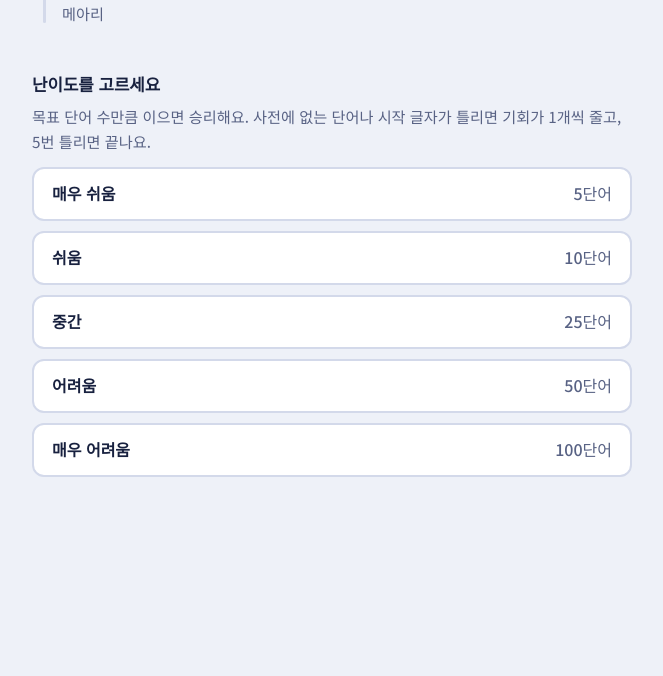
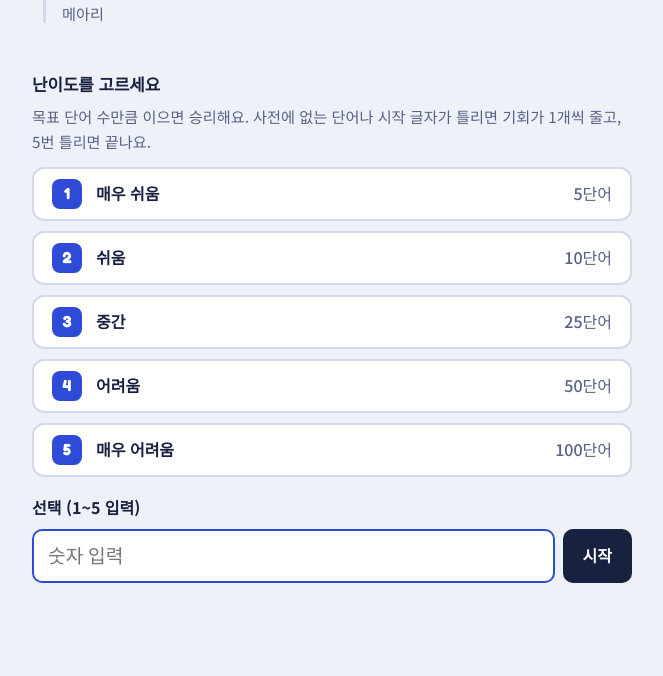
Before and after one commit to youredoinbadlad/player-vs-computer-word-chain-game, a Flask app: page / in a window 1280 px wide. Shown: the part 404-1080 px from the top of the page, without its empty margins (308-971 px from the left). Before the commit the page ends 881 px from the top, so only its background shows below. Run offline with Flask 3, Linux system fonts and the light colour scheme; parts of the project's set-up code (start-up, migrations or seed data) failed here and were passed over.

Commit message:
Refactor level selection UI and input handling

```diff
--- a/templates/index.html
+++ b/templates/index.html
@@ -50,11 +50,13 @@ h1{margin:0;font-size:2.1rem;font-weight:800;letter-spacing:-.02em;line-height:1
 h2{margin:0;font-size:1.05rem;font-weight:700}
 .rule{margin:6px 0 0;color:var(--muted);font-size:.95rem}
 .levels{display:grid;gap:10px;margin:14px 0 0;padding:0;list-style:none}
-.level{width:100%;display:flex;justify-content:space-between;align-items:center;min-height:54px;padding:12px 18px;
-  border:2px solid var(--line);border-radius:12px;background:var(--surface);font-weight:700;cursor:pointer;text-align:left}
-.level:hover{border-color:var(--cobalt)}
-.level .count{color:var(--muted);font-weight:500}
-.level:disabled{opacity:.6;cursor:wait}
+.level{display:flex;align-items:center;gap:14px;min-height:50px;padding:10px 18px;
+  border:2px solid var(--line);border-radius:12px;background:var(--surface);font-weight:700}
+.level .num{display:grid;place-items:center;flex:none;width:30px;height:30px;border-radius:8px;
+  background:var(--cobalt);color:#fff;font-family:var(--latin);font-weight:700}
+.level .count{margin-left:auto;color:var(--muted);font-weight:500}
+.pick{margin-top:18px}
+.pick label{display:block;margin-bottom:8px;font-weight:700}
 #start-msg{min-height:1.6em;margin:12px 0 0;color:var(--err);font-weight:500}
 
 /* ----- 게임 화면 ----- */
@@ -77,11 +79,11 @@ h2{margin:0;font-size:1.05rem;font-weight:700}
 .row{display:flex;gap:8px}
 .need{flex:none;display:grid;place-items:center;width:54px;height:54px;border-radius:10px;background:var(--cobalt);color:#fff;
   font-family:var(--latin);font-weight:700;font-size:1.7rem}
-#word{flex:1;min-width:0;height:54px;padding:0 14px;border:2px solid var(--line);border-radius:10px;background:var(--surface);
+#word,#level-input{flex:1;min-width:0;height:54px;padding:0 14px;border:2px solid var(--line);border-radius:10px;background:var(--surface);
   font-family:var(--latin);font-weight:500;font-size:1.2rem}
-#word:focus{border-color:var(--cobalt);outline:none}
+#word:focus,#level-input:focus{border-color:var(--cobalt);outline:none}
 .send{flex:none;height:54px;padding:0 20px;border:0;border-radius:10px;background:var(--ink);color:#fff;font-weight:700;cursor:pointer}
-.send:disabled,#word:disabled{opacity:.6;cursor:wait}
+.send:disabled,#word:disabled,#level-input:disabled{opacity:.6;cursor:wait}
 
 /* ----- 결과 ----- */
 .end{background:var(--surface);border:2px solid var(--line);border-radius:16px;padding:20px;margin:6px 0 24px}
@@ -111,6 +113,14 @@ kbd{font-family:var(--latin);font-weight:700;background:var(--bg);border:2px sol
     <h2>난이도를 고르세요</h2>
     <p class="rule">목표 단어 수만큼 이으면 승리해요. 사전에 없는 단어나 시작 글자가 틀리면 기회가 1개씩 줄고, 5번 틀리면 끝나요.</p>
     <ul class="levels" id="levels"></ul>
+    <form class="pick" id="pick" autocomplete="off">
+      <label for="level-input">선택 (1~5 입력)</label>
+      <div class="row">
+        <input id="level-input" type="text" inputmode="numeric" maxlength="1" placeholder="숫자 입력"
+               enterkeyhint="go" aria-label="난이도 번호 1에서 5">
+        <button class="send" id="pick-go" type="submit">시작</button>
+      </div>
+    </form>
     <p id="start-msg" role="status" aria-live="polite"></p>
   </section>
 
@@ -237,19 +247,28 @@ kbd{font-family:var(--latin);font-weight:700;background:var(--bg);border:2px sol
     .forEach(([who, word, ko]) => $("demo").append(makeEntry(who, word, ko, false)));
 
   LEVELS.forEach(([key, name, count]) => {
-    const li = document.createElement("li");
-    const b = document.createElement("button");
-    b.type = "button"; b.className = "level";
+    const li = document.createElement("li"); li.className = "level";
+    const num = document.createElement("span"); num.className = "num"; num.textContent = key;
     const n = document.createElement("span"); n.textContent = name;
     const c = document.createElement("span"); c.className = "count"; c.textContent = `${count}단어`;
-    b.append(n, c);
-    b.addEventListener("click", () => startGame(key));
-    li.append(b); $("levels").append(li);
+    li.append(num, n, c); $("levels").append(li);
   });
 
+  $("pick").addEventListener("submit", ev => {
+    ev.preventDefault();
+    const v = $("level-input").value.trim();
+    if (!LEVELS.some(l => l[0] === v)) {
+      $("start-msg").textContent = "1부터 5 사이의 숫자를 입력해 주세요.";
+      $("level-input").select();
+      return;
+    }
+    startGame(v);
+  });
+
+  $("level-input").focus();
+
   async function startGame(level) {
-    const buttons = document.querySelectorAll(".level");
-    buttons.forEach(b => b.disabled = true);
+    $("level-input").disabled = true; $("pick-go").disabled = true;
     $("start-msg").textContent = "게임을 준비하는 중이에요…";
     try {
       const d = await api("/api/start", { level });
@@ -265,7 +284,7 @@ kbd{font-family:var(--latin);font-weight:700;background:var(--bg);border:2px sol
     } catch (e) {
       $("start-msg").textContent = e.message;
     } finally {
-      buttons.forEach(b => b.disabled = false);
+      $("level-input").disabled = false; $("pick-go").disabled = false;
     }
   }
 
@@ -322,6 +341,7 @@ kbd{font-family:var(--latin);font-weight:700;background:var(--bg);border:2px sol
     awaitingReplay = false;
     $("game").hidden = true; $("start").hidden = false;
     $("start-msg").textContent = "";
+    $("level-input").value = ""; $("level-input").focus();
     window.scrollTo(0, 0);
   }
 
```
